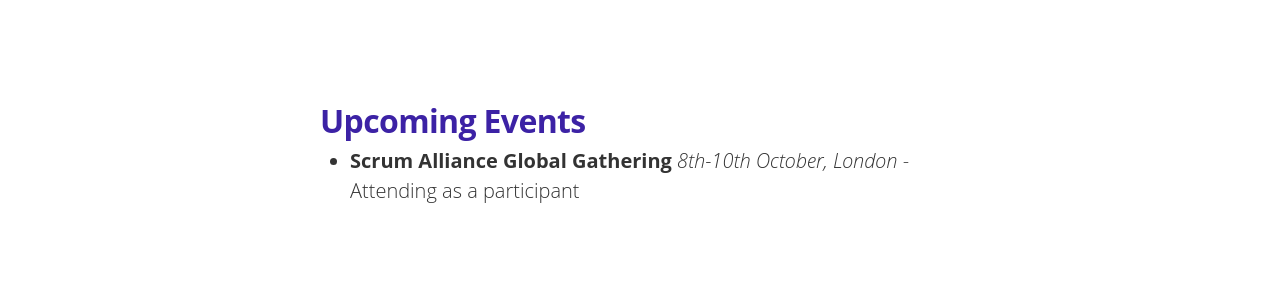
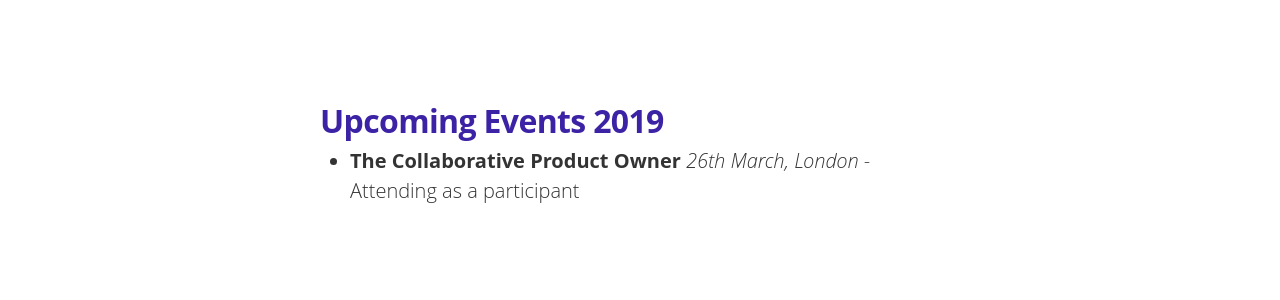
Before and after one commit to IamJackReed/JackReed, a Jekyll site: the page built from events.md, in a window 1280 px wide. Shown: the part 218-518 px from the top of the page. Built offline with Jekyll 4.4.1, drawn with Linux system fonts in a browser that asks for light colours; nearby versions of some CDN libraries; some web fonts are replaced.

Commit message:
Update events.md

```diff
--- a/events.md
+++ b/events.md
@@ -3,9 +3,9 @@
 title: Events
 permalink: /events/
 ---
-# Upcoming Events
+# Upcoming Events 2019
 -
-<span style="color:#00000; font-family: 'open sans'; font-size: 1em; font-size: 20px; font-weight: 200; hyphens: none;">**Scrum Alliance Global Gathering** *8th-10th October, London* - Attending as a participant
+<span style="color:#00000; font-family: 'open sans'; font-size: 1em; font-size: 20px; font-weight: 200; hyphens: none;">**The Collaborative Product Owner** *26th March, London* - Attending as a participant
 
 # Past Events - 2018
 -
```
